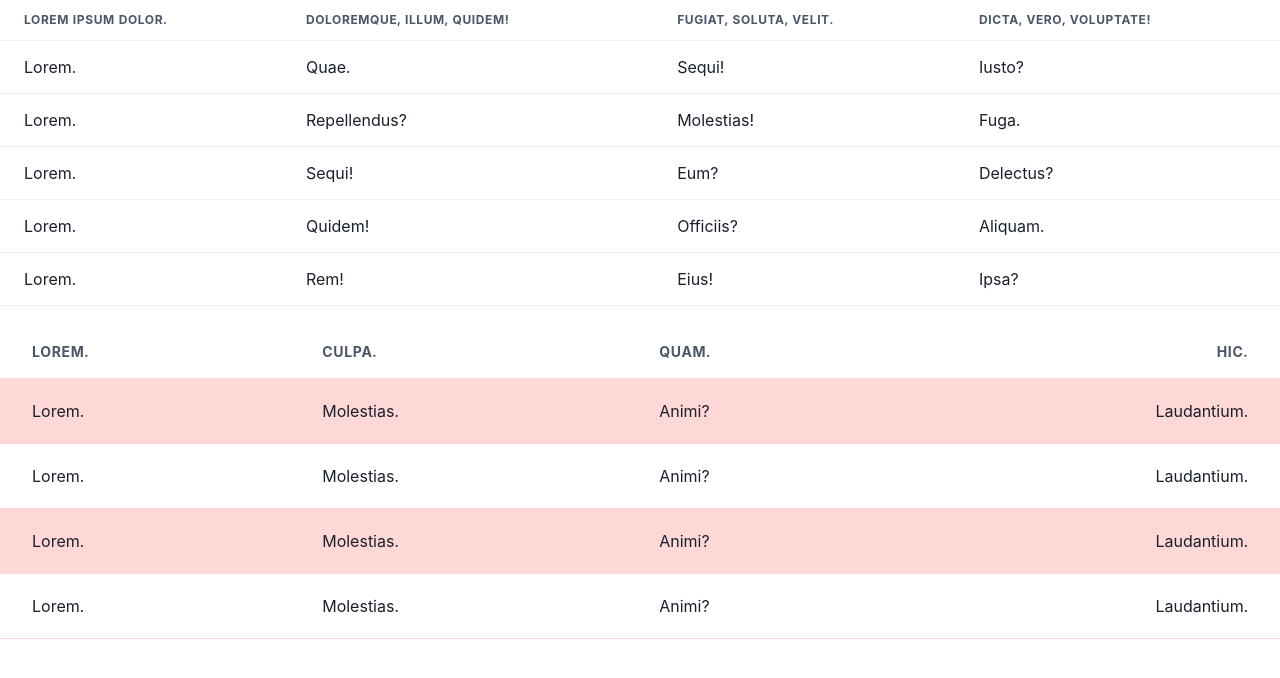
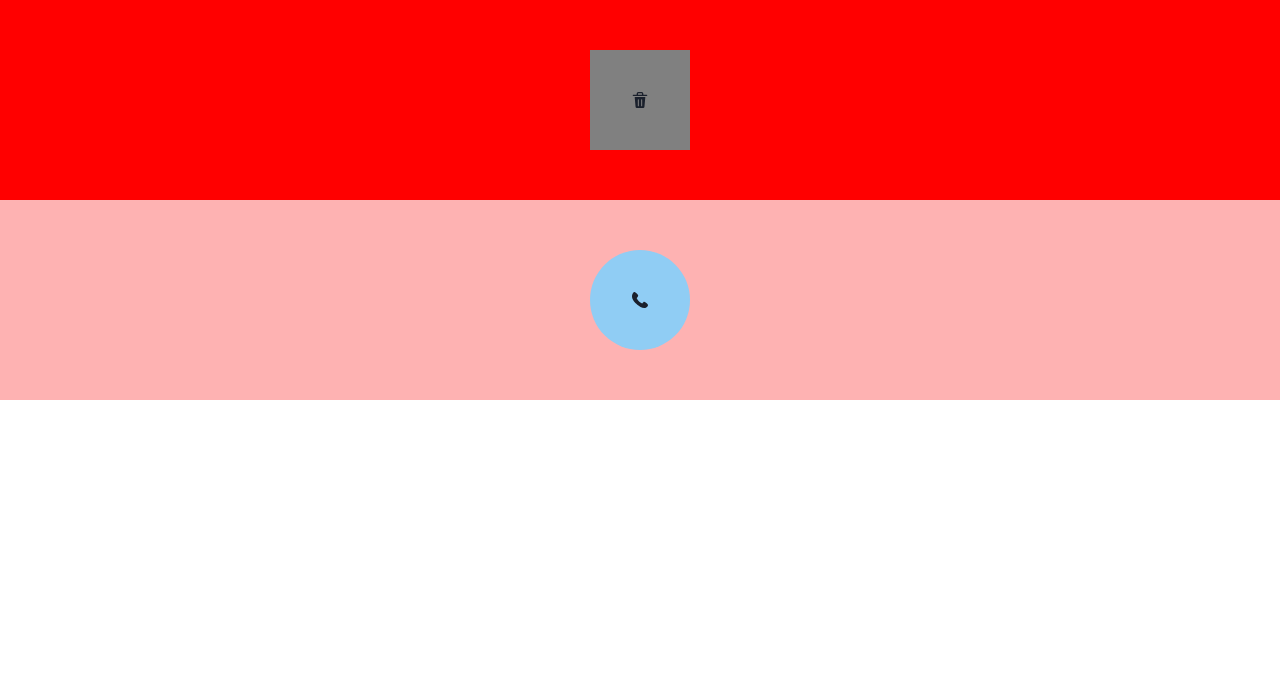
Before and after one commit to Jsb-github/react20231031, a React (Create React App) app: page / in a window 1280 px wide. Shown: the top 678 px of the page. Built offline with nearby package versions, Linux system fonts and the light colour scheme.

Commit message:
Center, Square, Circle 사용

```diff
--- a/src/App.js
+++ b/src/App.js
@@ -1,104 +1,20 @@
-import {
-  Box,
-  SimpleGrid,
-  Table,
-  Tbody,
-  Td,
-  Th,
-  Thead,
-  Tr,
-} from "@chakra-ui/react";
+import { Box, Center, Circle, Square } from "@chakra-ui/react";
+import { DeleteIcon, PhoneIcon } from "@chakra-ui/icons";
 
 function App() {
   return (
     <>
-      <SimpleGrid columns={1} gap={5}>
-        <Box>
-          {/*Table>Thead>Tr>Th*4^^^Tbody>Tr*5>Td*4>lorem1*/}
-          <Table>
-            <Thead>
-              <Tr>
-                <Th>Lorem ipsum dolor.</Th>
-                <Th>Doloremque, illum, quidem!</Th>
-                <Th>Fugiat, soluta, velit.</Th>
-                <Th>Dicta, vero, voluptate!</Th>
-              </Tr>
-            </Thead>
-            <Tbody>
-              <Tr>
-                <Td>Lorem.</Td>
-                <Td>Quae.</Td>
-                <Td>Sequi!</Td>
-                <Td>Iusto?</Td>
-              </Tr>
-              <Tr>
-                <Td>Lorem.</Td>
-                <Td>Repellendus?</Td>
-                <Td>Molestias!</Td>
-                <Td>Fuga.</Td>
-              </Tr>
-              <Tr>
-                <Td>Lorem.</Td>
-                <Td>Sequi!</Td>
-                <Td>Eum?</Td>
-                <Td>Delectus?</Td>
-              </Tr>
-              <Tr>
-                <Td>Lorem.</Td>
-                <Td>Quidem!</Td>
-                <Td>Officiis?</Td>
-                <Td>Aliquam.</Td>
-              </Tr>
-              <Tr>
-                <Td>Lorem.</Td>
-                <Td>Rem!</Td>
-                <Td>Eius!</Td>
-                <Td>Ipsa?</Td>
-              </Tr>
-            </Tbody>
-          </Table>
-        </Box>
+      <Center bg={"red"} h={"200px"}>
+        <Square bg={"gray"} w={"100px"} h={"100px"}>
+          <DeleteIcon />
+        </Square>
+      </Center>
 
-        {/*Box>Table[variant=striped]>Thead>Tr>Th*4>lorem1^^^Tbody>Tr**/}
-        <Box>
-          <Table variant="striped" colorScheme="red" size="lg">
-            <Thead>
-              <Tr>
-                <Th>Lorem.</Th>
-                <Th>Culpa.</Th>
-                <Th>Quam.</Th>
-                <Th isNumeric>Hic.</Th>
-              </Tr>
-            </Thead>
-            <Tbody>
-              <Tr>
-                <Td>Lorem.</Td>
-                <Td>Molestias.</Td>
-                <Td>Animi?</Td>
-                <Td isNumeric>Laudantium.</Td>
-              </Tr>
-              <Tr>
-                <Td>Lorem.</Td>
-                <Td>Molestias.</Td>
-                <Td>Animi?</Td>
-                <Td isNumeric>Laudantium.</Td>
-              </Tr>
-              <Tr>
-                <Td>Lorem.</Td>
-                <Td>Molestias.</Td>
-                <Td>Animi?</Td>
-                <Td isNumeric>Laudantium.</Td>
-              </Tr>
-              <Tr>
-                <Td>Lorem.</Td>
-                <Td>Molestias.</Td>
-                <Td>Animi?</Td>
-                <Td isNumeric>Laudantium.</Td>
-              </Tr>
-            </Tbody>
-          </Table>
-        </Box>
-      </SimpleGrid>
+      <Center bg={"red.200"} h={"200px"}>
+        <Circle bg={"blue.200"} w={"100px"} h={"100px"}>
+          <PhoneIcon />
+        </Circle>
+      </Center>
     </>
   );
 }
```
